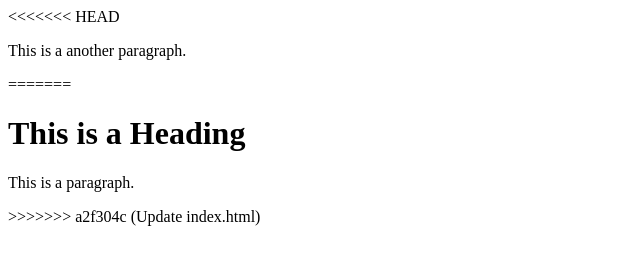
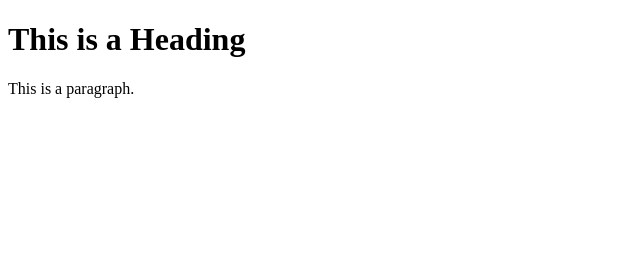
Before and after one commit to MarcoCalixte/learning-git, a plain HTML site: page index.html in a window 1280 px wide. Shown: the whole page, without its empty margins (0-640 px from the left). Drawn offline with Linux system fonts and the light colour scheme.

Commit message:
Update index.html

```diff
--- a/index.html
+++ b/index.html
@@ -4,11 +4,7 @@
 <title>Page Title</title>
 </head>
 <body>
-<<<<<<< HEAD
-    <p>This is a another paragraph.</p>
-=======
 <h1>This is a Heading</h1>
 <p>This is a paragraph.</p>
->>>>>>> a2f304c (Update index.html)
 </body>
 </html>
```
